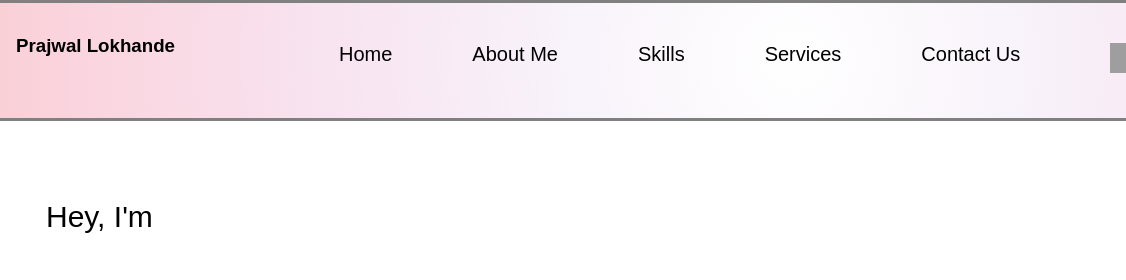
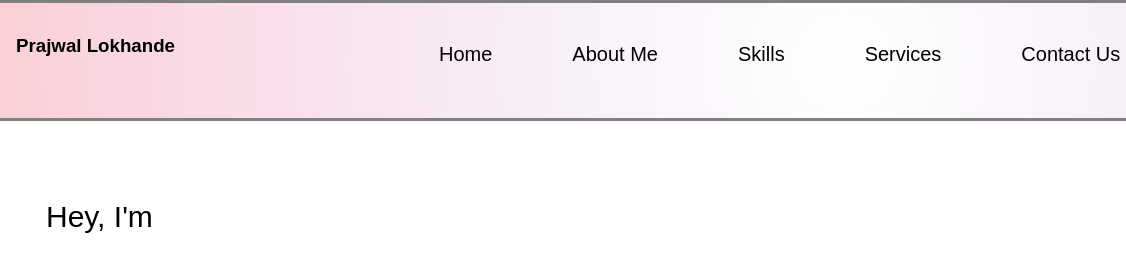
Before and after one commit to PrajwalLokhande2003/PrajwalLokhande2003.github.io, a plain HTML site: page index.html in a window 1280 px wide. Shown: the top 280 px of the page, 154-1280 px from the left. Drawn offline with Linux system fonts and the light colour scheme; grey boxes are pictures that could not be loaded; a web font is replaced by a local one.

Commit message:
Update style.css

```diff
--- a/style.css
+++ b/style.css
@@ -32,7 +32,7 @@ body{
     display: flex;
     margin-top: -5px;
     width: 1440px;
-    padding-left: 450px;
+    padding-left: 550px;
     overflow: hidden;
 
 }
```
